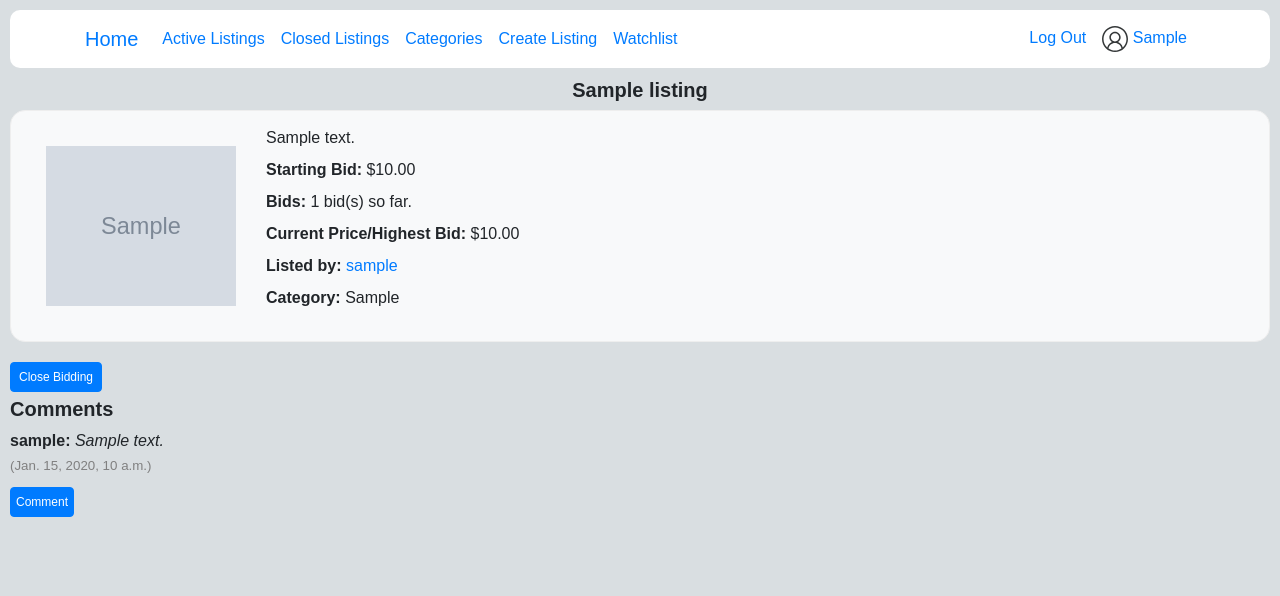
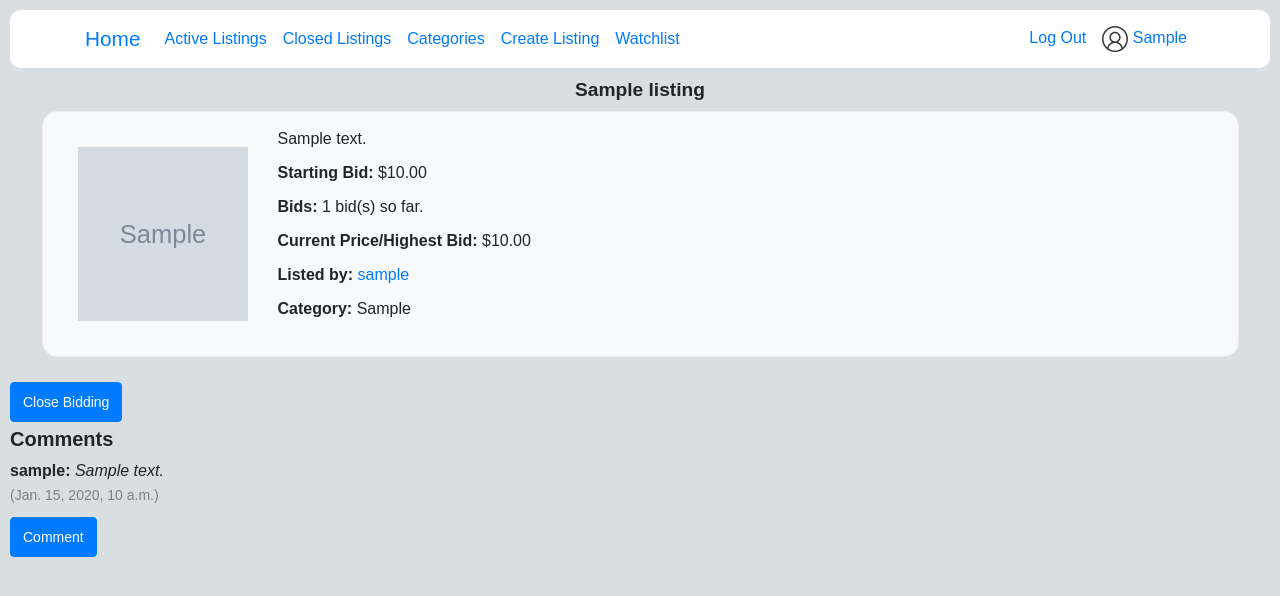
Before and after one commit to DeanMwau/Auctions.github.io, a Django app: page /1/ in a window 1280 px wide. Shown: the top 596 px of the page. Run offline with Django 3.2, Linux system fonts and the light colour scheme; a user stored in the database is signed in; tables that the repository leaves empty hold one stand-in row (values such as "Sample post"); grey boxes marked "Sample" are stand-in pictures; some libraries are stand-ins or nearby versions.

Commit message:
styles.css

```diff
--- a/auctions/static/auctions/styles.css
+++ b/auctions/static/auctions/styles.css
@@ -68,15 +74,16 @@ html, body {
 }
 
 #add-button {
-    padding: 5px 8px;
+    padding: 8px 12px;
     cursor: pointer;
-    font-size: 12px;
-    padding: 5px;
-    height: 30px;
+    font-size: 14px;
+    height: 40px;
 }
 
 .listing-image {
     margin: 15px;
+    max-width: 100%; /* Ensure image is responsive */
+    height: auto;
 }
 
 .bid-container {
@@ -84,18 +91,20 @@ html, body {
     align-items: center;
     gap: 10px;
     margin-top: 5px;
+    flex-wrap: wrap;
 }
 
 .bid-container form {
     display: flex;
     align-items: center;
     gap: 10px;
+    flex-wrap: wrap;
 }
 
 .bid-container .btn {
-    padding: 5px 8px;  /* Reduce padding */
-    font-size: 12px;  /* Reduce font size */
-    height: 30px;  /* Adjust height */
+    padding: 8px 12px;  /* Reduce padding */
+    font-size: 14px;  /* Reduce font size */
+    height: 40px;  /* Adjust height */
     margin-bottom: 5px;
 }
 
@@ -105,20 +114,21 @@ html, body {
 
 .bid-container input[type="number"] {
     margin-top: 10px;
-    padding: 4px;
-    font-size: 12px;
+    padding: 8px;
+    font-size: 14px;
+    width: 80px;
 }
 
 #time_stamp {
-    font-size: smaller;
+    font-size: 14px;
     color: gray;
 }
 
 #comment button {
     margin-top: 10px;
-    font-size: 12px;
-    padding: 5px;
-    height: 30px;
+    font-size: 14px;
+    padding: 8px 12px;
+    height: 40px;
 }
 
 #listing-container .form-group {
@@ -196,6 +206,7 @@ html, body {
     text-align: center;
     display: block;
     font-weight: bold;
+    font-size: 1.2rem;
 }
 
 .navbar {
@@ -221,6 +232,7 @@ html, body {
 
 .navbar-dark .navbar-brand {
     color: rgb(0, 123, 255);
+    font-size: 1.3rem;
 }
 
 .navbar-dark .navbar-nav .nav-link:hover {
@@ -456,6 +474,8 @@ hr {
     display: flex;
     flex-direction: column;
     gap: 20px;
+    width: 95%;
+    margin: 10px auto;
 }
 
 .index-listing .listing-item {
@@ -497,7 +517,7 @@ hr {
 }
 
 .index-listing .listing-image {
-    width: 200px;
+    width: 180px;
     object-fit: cover;
     padding: 5px;
     box-sizing: border-box;
@@ -511,7 +531,8 @@ hr {
 }
 
 .listing-item-details * {
-    margin-bottom: 8px;
+    margin-bottom: 10px;
+    font-size: 1rem;
 }
 
 
```
Also changed, not shown: other parts of auctions/static/auctions/styles.css (+59 -40 lines).
